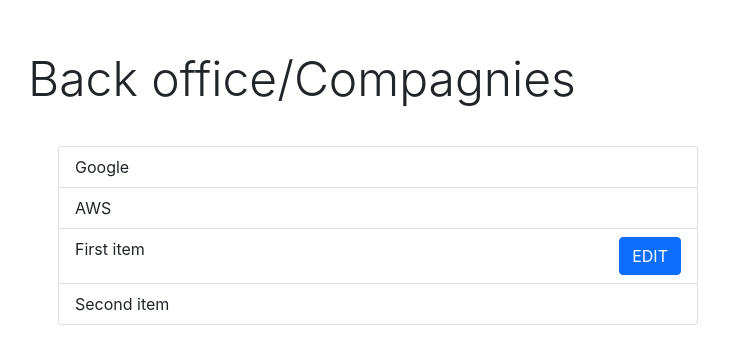
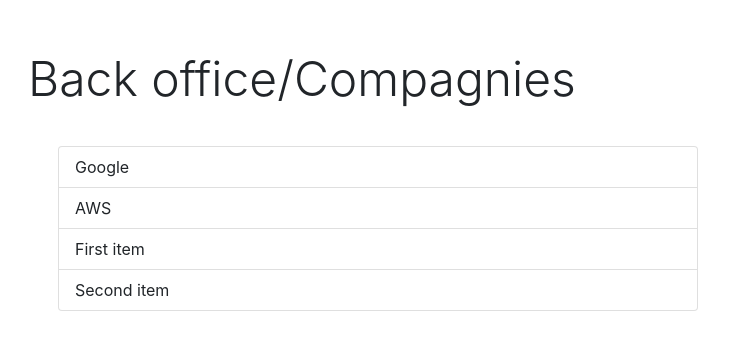
Before and after one commit to haikizoku/firebaseTest, a React (Create React App) app in the folder apollo-react/: page / in a window 1280 px wide. Shown: the top 364 px of the page, without its empty margins (312-1041 px from the left). Built offline with nearby package versions, Linux system fonts and the light colour scheme.

Commit message:
style  remove  unused  file

```diff
--- a/apollo-react/src/Componnents/lisItem.js
+++ b/apollo-react/src/Componnents/lisItem.js
@@ -11,7 +11,6 @@
         </li>
         <li class="list-group-item d-flex">
           <p class="p-0 m-0 flex-grow-1">First item</p>
-          <button class="btn btn-primary">EDIT</button>{" "}
         </li>
         <li class="list-group-item d-flex">
           <p class="p-0 m-0 flex-grow-1">Second item</p>
```
Also changed, not shown: 1 other file (tests, documents, lock files or other folders).
